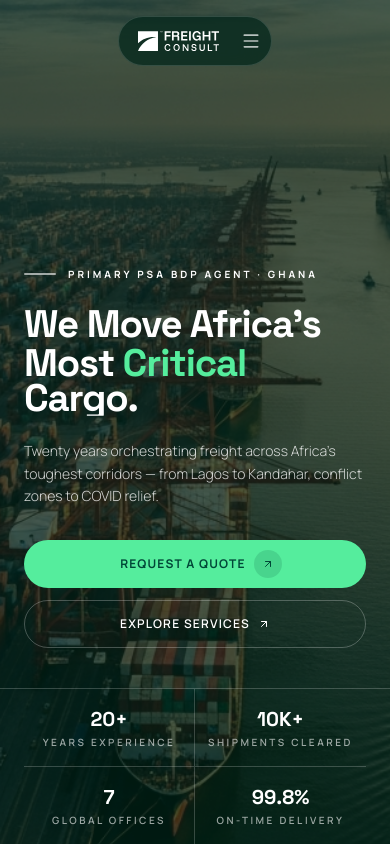
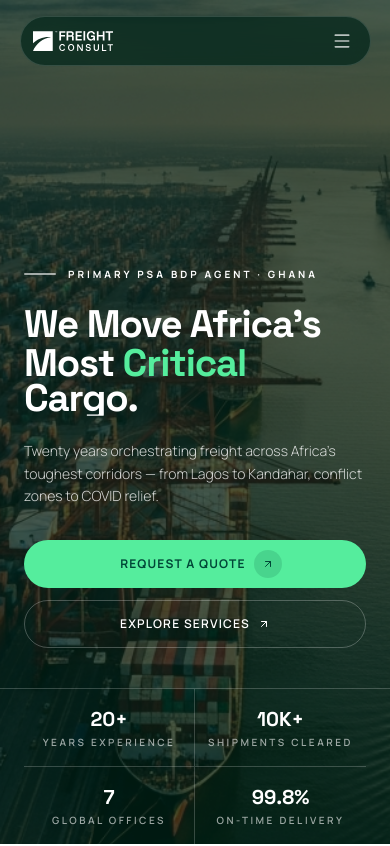
Before and after one commit to ogenci/freight-consult, a React (Vite) app: page / in a window 390 px wide. Shown: the top 846 px of the page. Built offline with nearby package versions, Linux system fonts and the light colour scheme.

Commit message:
fix: move width to pill element for 90% mobile header

```diff
--- a/src/components/sections/Navbar.tsx
+++ b/src/components/sections/Navbar.tsx
@@ -34,14 +34,14 @@ export default function Navbar() {
           initial={{ y: -20, opacity: 0 }}
           animate={{ y: 0, opacity: 1 }}
           transition={{ duration: 0.6, ease: EASE, delay: 0.2 }}
-          className={`pointer-events-auto mt-4 md:mt-5 transition-all duration-500 border border-white/15 ${
+          className={`pointer-events-auto mt-4 md:mt-5 transition-all duration-500 border border-white/15 w-[90%] md:w-auto md:min-w-[816px] ${
             scrolled
               ? "bg-[#002318]/90 backdrop-blur-2xl shadow-[0_8px_32px_rgba(0,35,24,0.40)]"
               : "bg-[#002318]/70 backdrop-blur-lg"
           }`}
           style={{ borderRadius: "9999px" }}
         >
-          <div className="flex items-center px-3 md:px-5 h-12 md:h-14 w-[90%] md:w-auto md:min-w-[816px] mx-auto gap-4">
+          <div className="flex items-center px-3 md:px-5 h-12 md:h-14 w-full gap-4">
             <a href="#" className="flex items-center shrink-0">
               <img src={logoPath} alt="Freight Consult" className="h-5 md:h-6 w-auto brightness-0 invert" />
             </a>
```
